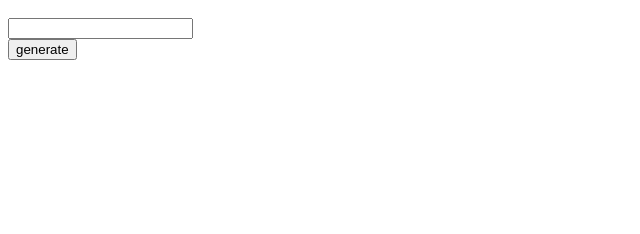
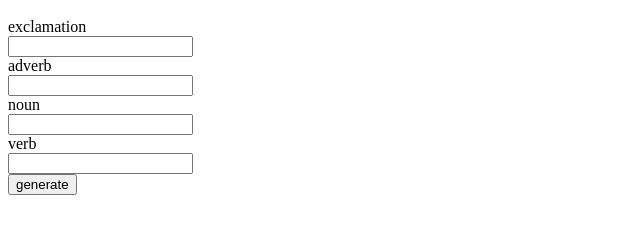
Before and after one commit to rogerjiezhou/meteor-mad-lib, a plain HTML site: page client/madLib.html in a window 1280 px wide. Shown: the part 48-282 px from the top of the page, without its empty margins (0-640 px from the left). Drawn offline with Linux system fonts and the light colour scheme.

Commit message:
finished this step

```diff
--- a/client/madLib.html
+++ b/client/madLib.html
@@ -9,12 +9,31 @@
       <div class="col-md-8">
         <form class="form-horizontal">
           <div class="form-group">
-            <label for="exclamation" class="control-label"></label>
+            <label for="exclamation" class="control-label">exclamation</label>
             <div class="col-xs-10">
-              <input type="text" class="form-control" name="exclamation" id="submit">
+              <input type="text" class="form-control" name="exclamation" id="exclamation">
             </div>
-            <button type="submit" class="btn btn-default">generate</button>
           </div>
+          <div class="form-group">
+            <label for="adverb" class="control-label">adverb</label>
+            <div class="col-xs-10">
+              <input type="text" class="form-control" name="adverb" id="adverb">
+            </div>
+          </div>
+          <div class="form-group">
+            <label for="noun" class="control-label">noun</label>
+            <div class="col-xs-10">
+              <input type="text" class="form-control" name="noun" id="noun">
+            </div>
+          </div>
+          <div class="form-group">
+            <label for="verb" class="control-label">verb</label>
+            <div class="col-xs-10">
+              <input type="text" class="form-control" name="verb" id="verb">
+            </div>
+          </div>
+              <button type="submit" class="btn btn-default">generate</button>
+
         </form>
       </div>
     </div>
```
